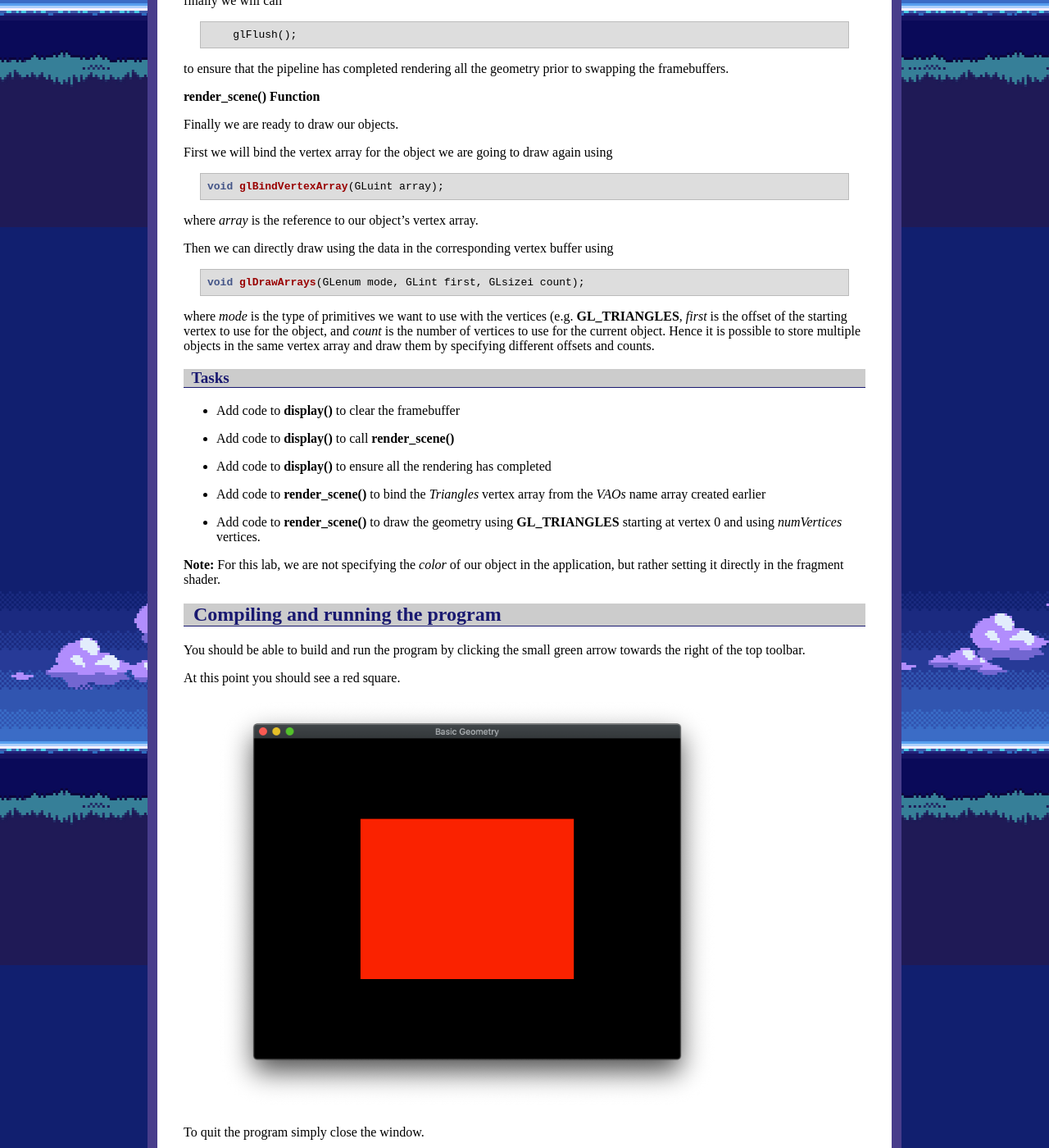
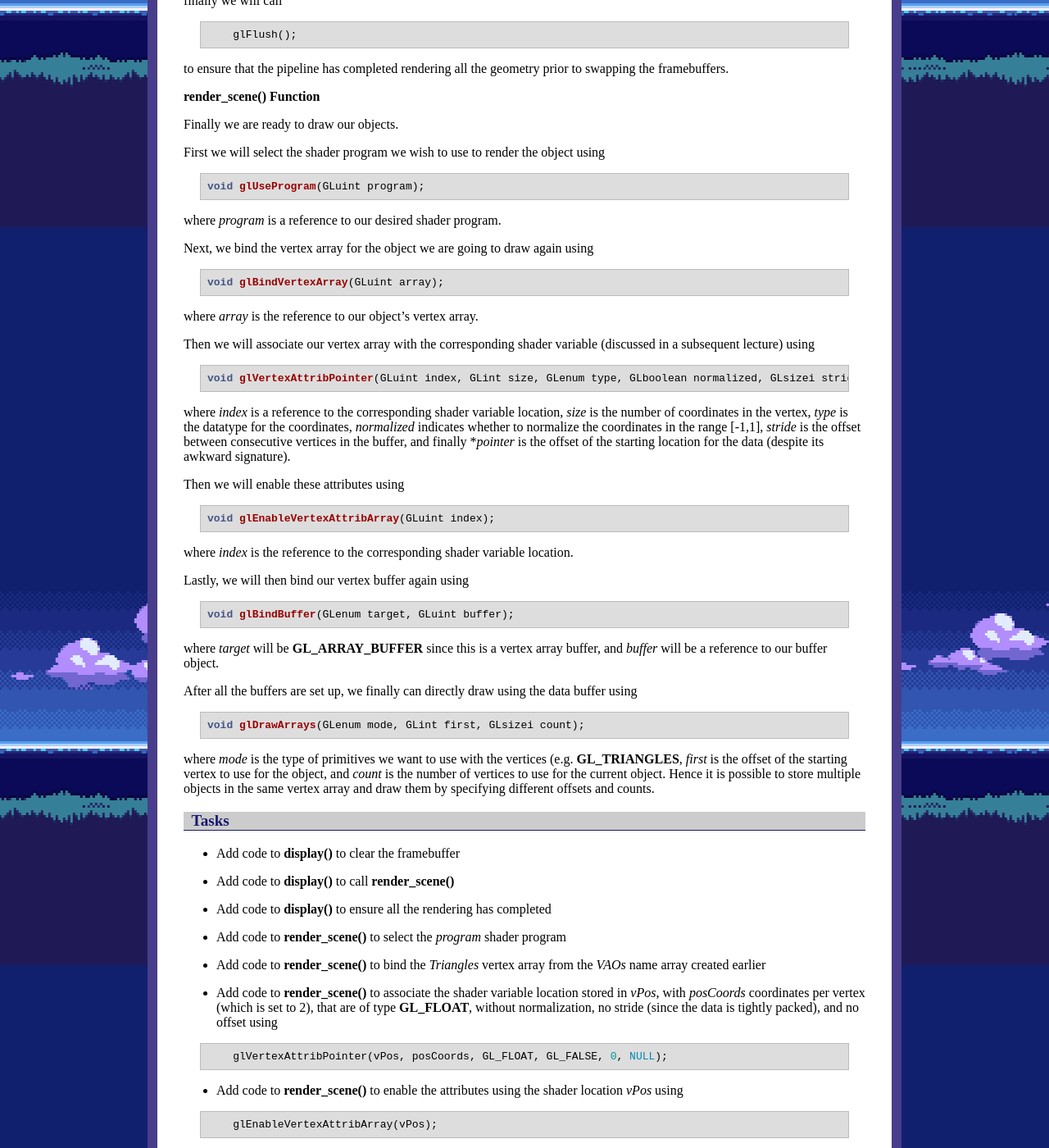
Before and after one commit to ycpcs/cs370-fall2020, a Jekyll site: the page built from labs/lab01.md, in a window 1280 px wide and 1400 px high, scrolled down 4223 px. Shown: the whole window at 82% size. Built offline with Jekyll 4.4.1, drawn with Linux system fonts in a browser that asks for light colours; some of the changed text lies outside the part shown.

Commit message:
update lab01
update lab01

````diff
--- a/labs/lab01.md
+++ b/labs/lab01.md
@@ -162,7 +162,15 @@ to ensure that the pipeline has completed rendering all the geometry prior to sw
 
 Finally we are ready to draw our objects.
 
-First we will bind the vertex array for the object we are going to draw again using
+First we will select the shader program we wish to use to render the object using
+
+```cpp
+void glUseProgram(GLuint program);
+```
+
+where *program* is a reference to our desired shader program.
+
+Next, we bind the vertex array for the object we are going to draw again using
 
 ```cpp
 void glBindVertexArray(GLuint array);
@@ -170,7 +178,31 @@ void glBindVertexArray(GLuint array);
 
 where *array* is the reference to our object's vertex array.
 
-Then we can directly draw using the data in the corresponding vertex buffer using
+Then we will associate our vertex array with the corresponding shader variable (discussed in a subsequent lecture) using
+
+```cpp
+void glVertexAttribPointer(GLuint index, GLint size, GLenum type, GLboolean normalized, GLsizei stride, const GLvoid *pointer);
+```
+
+where *index* is a reference to the corresponding shader variable location, *size* is the number of coordinates in the vertex, *type* is the datatype for the coordinates, *normalized* indicates whether to normalize the coordinates in the range [-1,1], *stride* is the offset between consecutive vertices in the buffer, and finally \**pointer* is the offset of the starting location for the data (despite its awkward signature).
+
+Then we will enable these attributes using
+
+```cpp
+void glEnableVertexAttribArray(GLuint index);
+```
+
+where *index* is the reference to the corresponding shader variable location.
+
+Lastly, we will then bind our vertex buffer again using
+
+```cpp
+void glBindBuffer(GLenum target, GLuint buffer);
+```
+
+where *target* will be **GL\_ARRAY\_BUFFER** since this is a vertex array buffer, and *buffer* will be a reference to our buffer object.
+
+After all the buffers are set up, we finally can directly draw using the data buffer using
 
 ```cpp
 void glDrawArrays(GLenum mode, GLint first, GLsizei count);
@@ -186,11 +218,27 @@ where *mode* is the type of primitives we want to use with the vertices (e.g. **
 
 - Add code to **display()** to ensure all the rendering has completed
 
+- Add code to **render\_scene()** to select the *program* shader program
+
 - Add code to **render\_scene()** to bind the *Triangles* vertex array from the *VAOs* name array created earlier
 
-- Add code to **render\_scene()** to draw the geometry using **GL\_TRIANGLES** starting at vertex 0 and using *numVertices* vertices.
+- Add code to **render\_scene()** to associate the shader variable location stored in *vPos*, with *posCoords* coordinates per vertex (which is set to 2), that are of type **GL\_FLOAT**, without normalization, no stride (since the data is tightly packed), and no offset using
 
-**Note:** For this lab, we are not specifying the *color* of our object in the application, but rather setting it directly in the fragment shader.
+```cpp
+    glVertexAttribPointer(vPos, posCoords, GL_FLOAT, GL_FALSE, 0, NULL);
+```
+
+- Add code to **render\_scene()** to enable the attributes using the shader location *vPos* using
+
+```cpp
+    glEnableVertexAttribArray(vPos);
+```
+
+- Add code to **render\_scene()** to bind the *PosBuffer* element from the *Buffers* array
+
+- Add code to **render\_scene()** to draw the geometry using **GL\_TRIANGLES** starting at vertex 0 and using *numVertices* vertices
+
+**Note:** For this lab, we are not specifying the *color* of our object in the application, but rather setting it directly in the fragment shader
 
 ## Compiling and running the program
 
````
Also changed, not shown: 2 other files.
